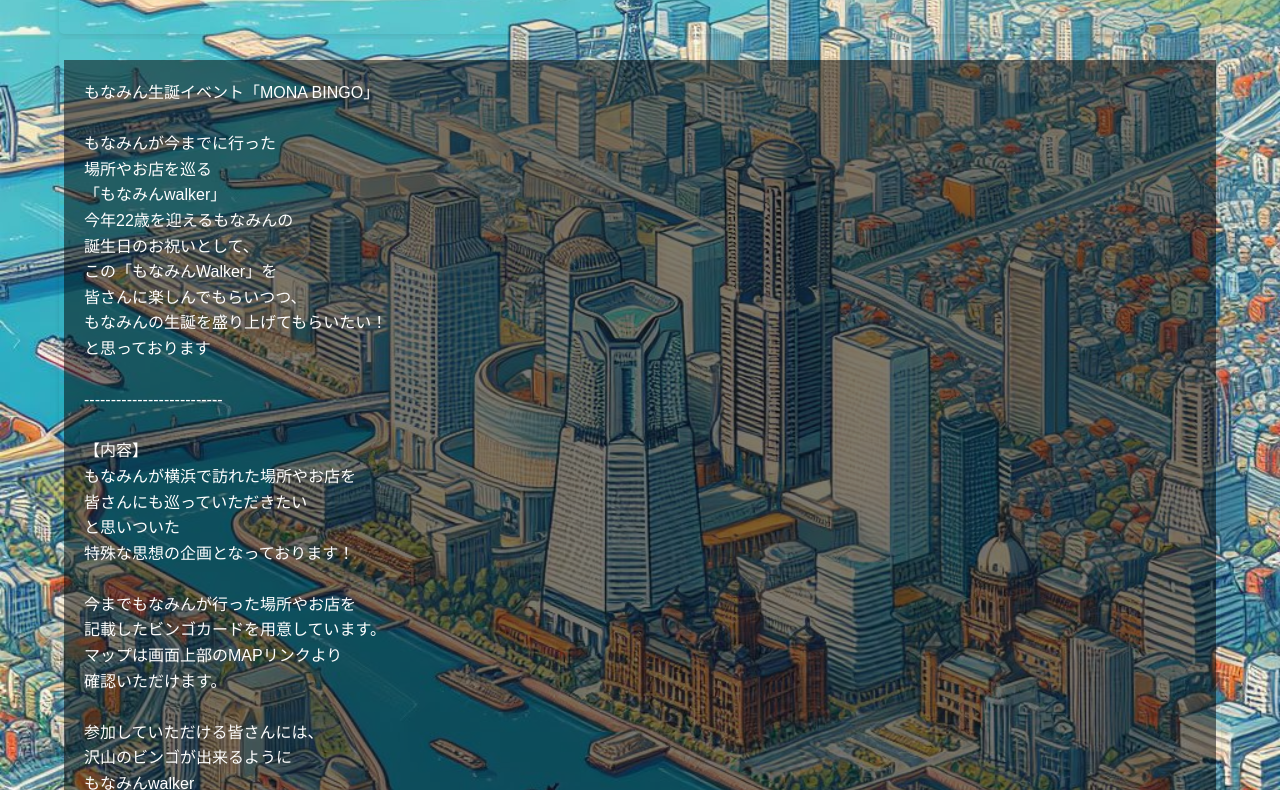
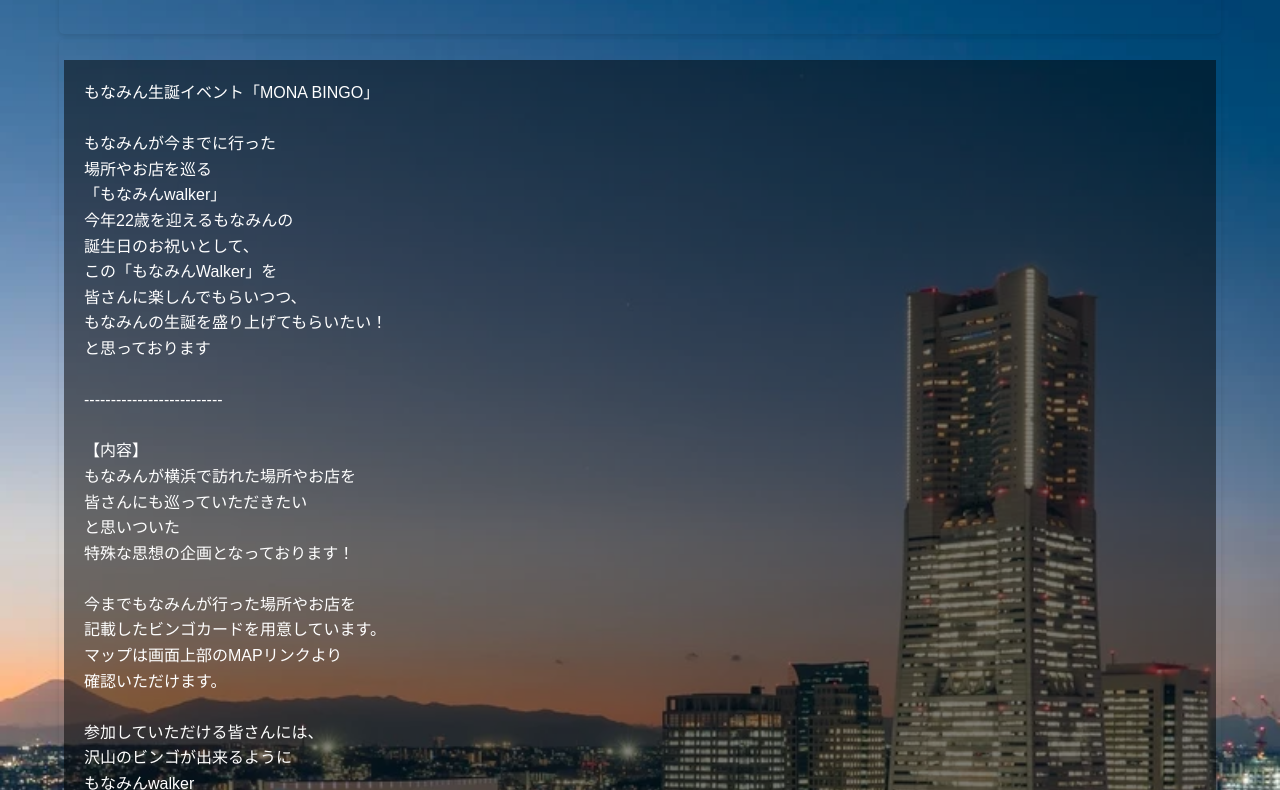
Before and after one commit to denim-cap/MONABINGO, a plain HTML site: page index.html in a window 1280 px wide. Shown: the part 188-978 px from the top of the page. Drawn offline with Linux system fonts and the light colour scheme.

Commit message:
Update index.html

```diff
--- a/index.html
+++ b/index.html
@@ -10,7 +10,7 @@
             line-height: 1.6;
             margin: 0;
             padding: 0;
-            background-image: url(https://github.com/denim-cap/MONABINGO/blob/main/mainpage.png?raw=true); /* 背景画像のパスを設定 */
+            background-image: url(https://github.com/denim-cap/MONABINGO/blob/main/minatomirai.png?raw=true); /* 背景画像のパスを設定 */
             background-size: contain; /* 背景画像をウィンドウ全体に広げる */
             color: #333;
             padding-top: 60px; /* ヘッダーの高さ分の余白を追加 */
```
